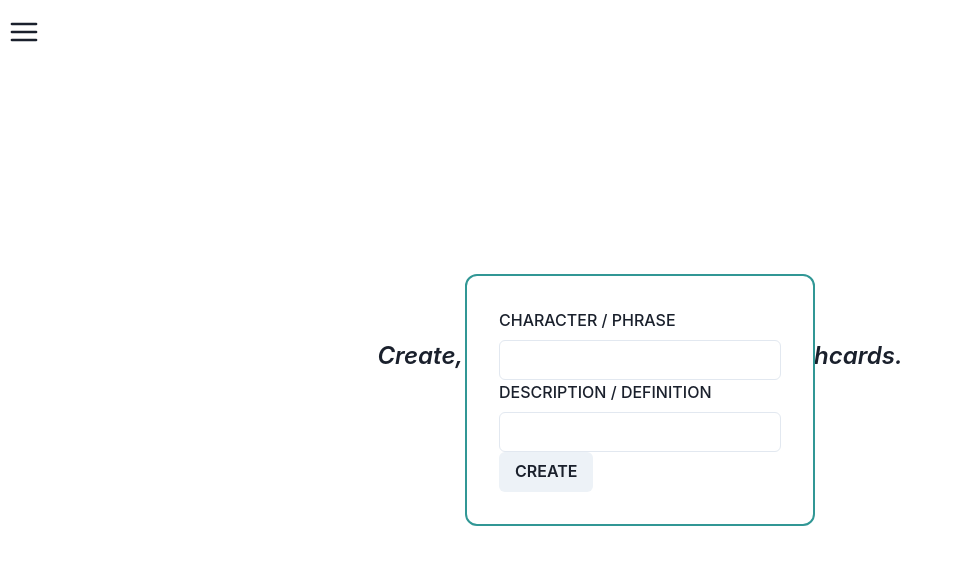
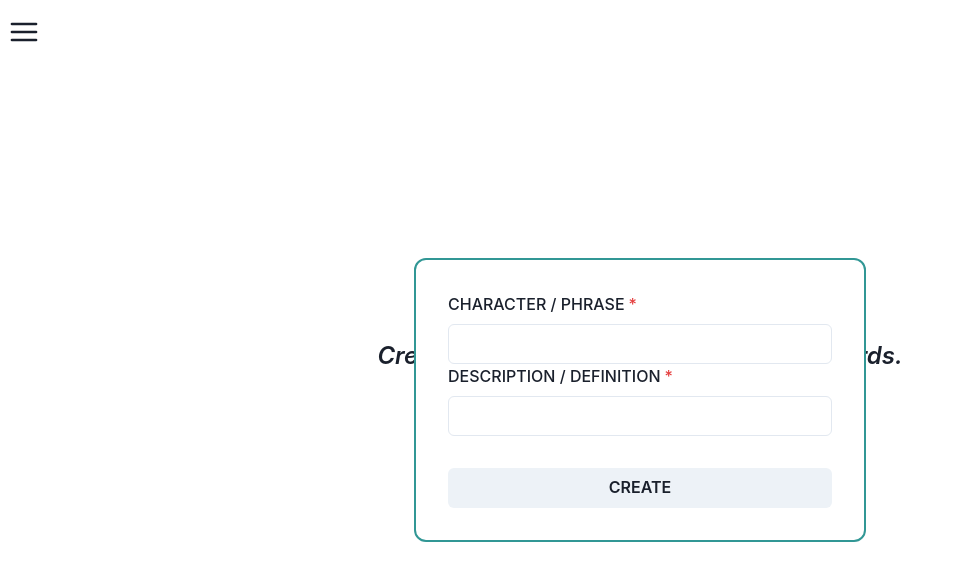
Before and after one commit to muuuy/japanese-dictionary, a React (Vite) app in the folder client/: page /flashcards in a window 1280 px wide. Both pictures are taken after typing "Sample" into the empty fields and a click on the button "ADD". Shown: the top 580 px of the page, without its empty margins (0-953 px from the left). Built offline with nearby package versions, Linux system fonts and the light colour scheme.

Commit message:
fixed key error

```diff
--- a/client/src/components/Flashcard/AddFlashcard.tsx
+++ b/client/src/components/Flashcard/AddFlashcard.tsx
@@ -35,15 +35,15 @@ const AddFlashcard: React.FC<AddFLashcardProp> = ({ addFlashcard }) => {
 
   return (
     <div className="bg-white border-2 border-teal p-8 rounded-xl">
-      <FormControl>
+      <FormControl isRequired>
         <FormLabel>CHARACTER / PHRASE</FormLabel>
         <Input name="character" onChange={handleChange} />
       </FormControl>
-      <FormControl>
+      <FormControl isRequired>
         <FormLabel>DESCRIPTION / DEFINITION</FormLabel>
         <Input name="definition" onChange={handleChange} />
       </FormControl>
-      <Button
+      <Button className="mt-8 w-96"
         onClick={() => addFlashcard(formData.character, formData.definition)}
       >
         CREATE
--- a/client/src/components/Flashcard/FlashcardComponent.tsx
+++ b/client/src/components/Flashcard/FlashcardComponent.tsx
@@ -1,3 +1,4 @@
+import { useEffect } from "react";
 import Flashcard from "../../interfaces";
 
 const FlashcardComponent: React.FC<Flashcard> = ({
@@ -8,7 +9,6 @@ const FlashcardComponent: React.FC<Flashcard> = ({
   return (
     <div
       className="flex flex-row gap-4 w-96 p-4 border-2 border-teal rounded-xl cursor-pointer hover:scale-105 ease-out	duration-300"
-      key={`flashcard-${id}`}
     >
       <p className="w-1/3 font-black text-xl">{character}</p>
       <p className="text-xl text-wrap truncate max-h-40">{definition}</p>
--- a/client/src/pages/Flashcards.tsx
+++ b/client/src/pages/Flashcards.tsx
@@ -32,6 +32,10 @@ const Flashcards = () => {
   //JUST FOR TESTING PURPOSES
   //GOING TO ADD BACKEND + DB INSTEAD OF STORING IN OBJECT
   const addFlashcard = (character: string, definition: string) => {
+    if (character === "" && definition === "") {
+      return;
+    }
+
     setFlashcards([
       ...flashcards,
       { id: currentID, character: character, definition: definition },
@@ -67,6 +71,7 @@ const Flashcards = () => {
           id={flashcard.id}
           character={flashcard.character}
           definition={flashcard.definition}
+          key={`flashcard-${flashcard.id}`}
         />
       ));
     } else {
@@ -77,6 +82,7 @@ const Flashcards = () => {
             id={flashcard.id}
             character={flashcard.character}
             definition={flashcard.definition}
+            key={`flashcard-${flashcard.id}`}
           />
         ));
     }
@@ -88,7 +94,7 @@ const Flashcards = () => {
 
   useEffect(() => {
     console.log(flashcards);
-  }, [flashcards])
+  }, [flashcards]);
 
   return (
     <div className="flex flex-col flex-1 justify-center items-center">
```
